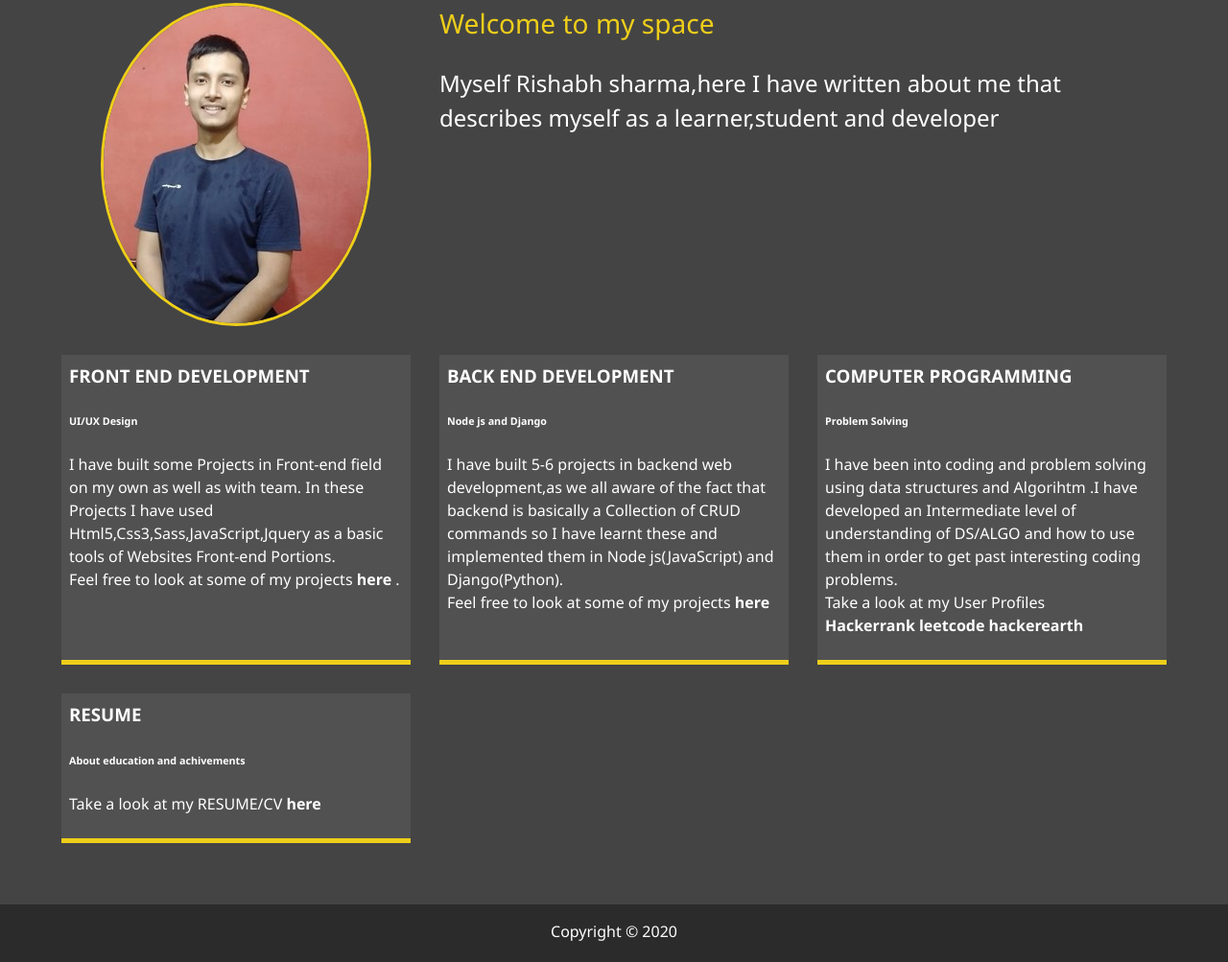
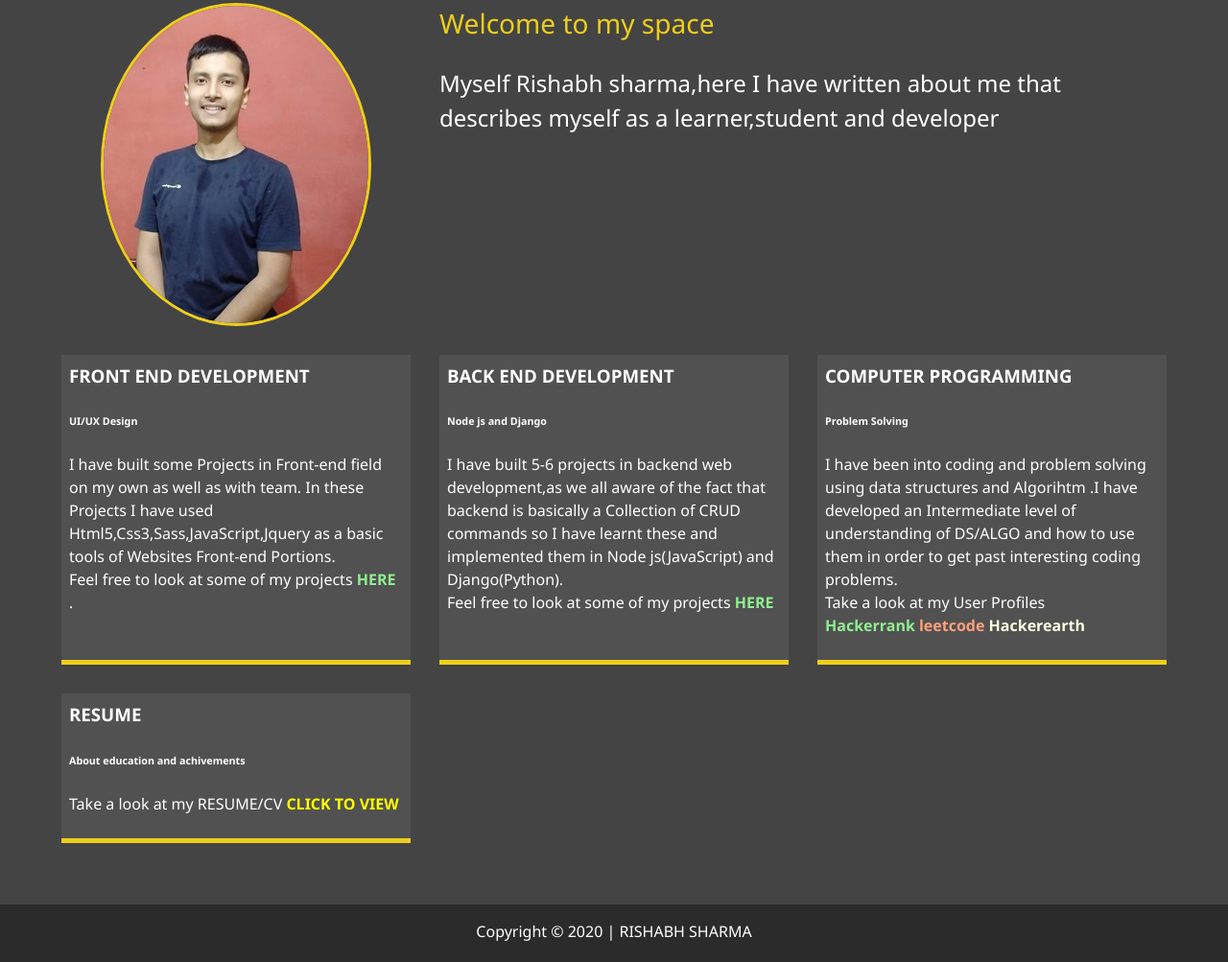
Before and after one commit to Rishabhsp98/Rishabhsp98.github.io, a website: page about.html in a window 1280 px wide. Shown: the part 315-1318 px from the top of the page at 96% size. Drawn offline with Linux system fonts and the light colour scheme.

Commit message:
Added styling to aboutme page

```diff
--- a/about.html
+++ b/about.html
@@ -75,7 +75,7 @@
           In these Projects I have used Html5,Css3,Sass,JavaScript,Jquery as a basic tools of Websites Front-end
           Portions.<br>
           Feel free to look at some of my projects <a href="work.html">
-            <strong>here</strong>
+            <strong style="color: lightgreen;">HERE</strong>
           </a>.
         </p>
       </div>
@@ -87,7 +87,7 @@
           I have built 5-6 projects in backend web development,as we all aware of the fact that backend is basically a
           Collection of CRUD commands so I have learnt these and implemented them in Node js(JavaScript) and
           Django(Python).<br>Feel free to look at some of my projects <a href="work.html">
-            <strong>here</strong></a>
+            <strong style="color: lightgreen;">HERE</strong></a>
         </p>
       </div>
 
@@ -99,9 +99,12 @@
           Intermediate level of understanding of DS/ALGO and how to use them in order to get past interesting coding
           problems.<br>
           Take a look at my User Profiles<br>
-          <a href="https://www.hackerrank.com/Rishabhsp98" target="_blank"><strong>Hackerrank</strong></a>
-          <a href="https://leetcode.com/rishabhsp98/" target="_blank"><strong>leetcode</strong></a>
-          <a href="https://hackerearth.com/riahabh/" target="_blank"><strong>hackerearth</strong></a>
+          <a href="https://www.hackerrank.com/Rishabhsp98" target="_blank"><strong
+              style="color: lightgreen;">Hackerrank</strong></a>
+          <a href="https://leetcode.com/rishabhsp98/" target="_blank"><strong
+              style="color: lightsalmon;">leetcode</strong></a>
+          <a href="https://hackerearth.com/riahabh/" target="_blank"><strong
+              style="color: lightyellow;">Hackerearth</strong></a>
 
 
         </p>
@@ -112,7 +115,7 @@
         <p>
           Take a look at my RESUME/CV
           <a href="https://drive.google.com/file/d/1asHWIP6RwFNSOS6Zr2VqsueK6GqjK43I/view?usp=sharing"
-            target="_blank"><strong>here</strong></a>
+            target="_blank"><strong style="color : yellow;">CLICK TO VIEW</strong></a>
 
 
         </p>
@@ -121,7 +124,7 @@
   </main>
 
   <footer id="main-footer">
-    Copyright &copy; 2020
+    Copyright &copy; 2020 | RISHABH SHARMA
   </footer>
 
   <script src="js/main.js"></script>
```
Also changed, not shown: contact.html (+1 -1 lines), work.html (+1 -1 lines).
